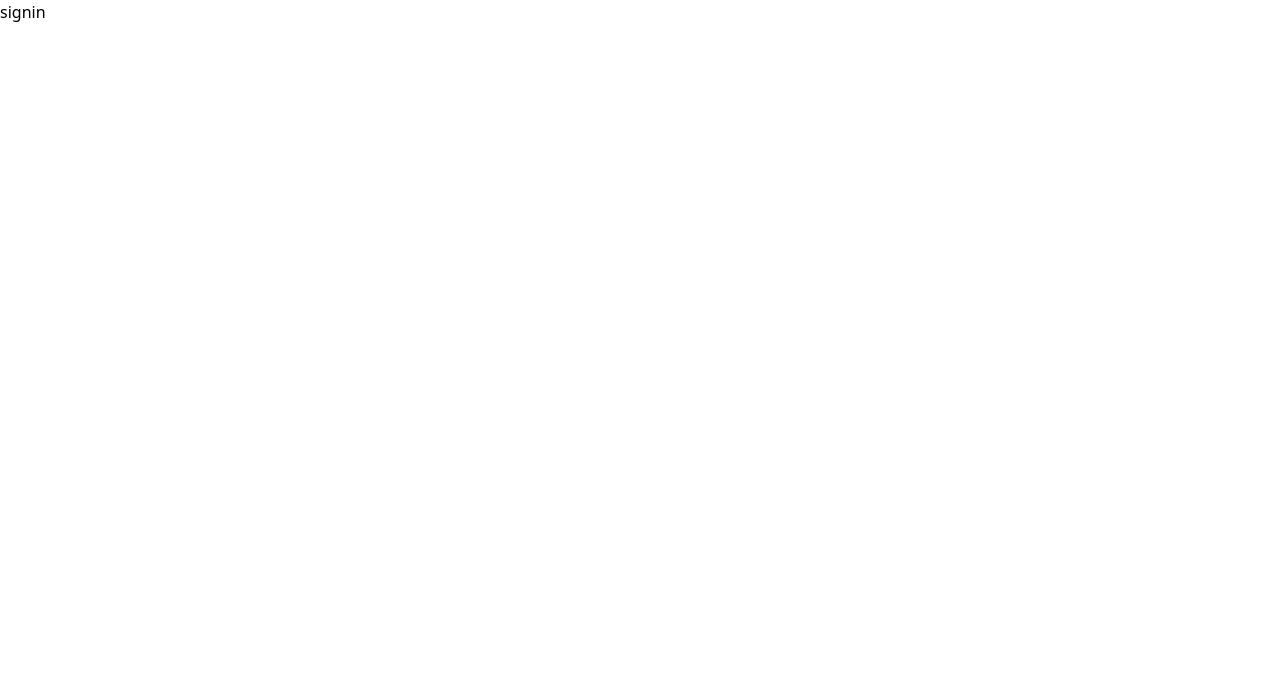
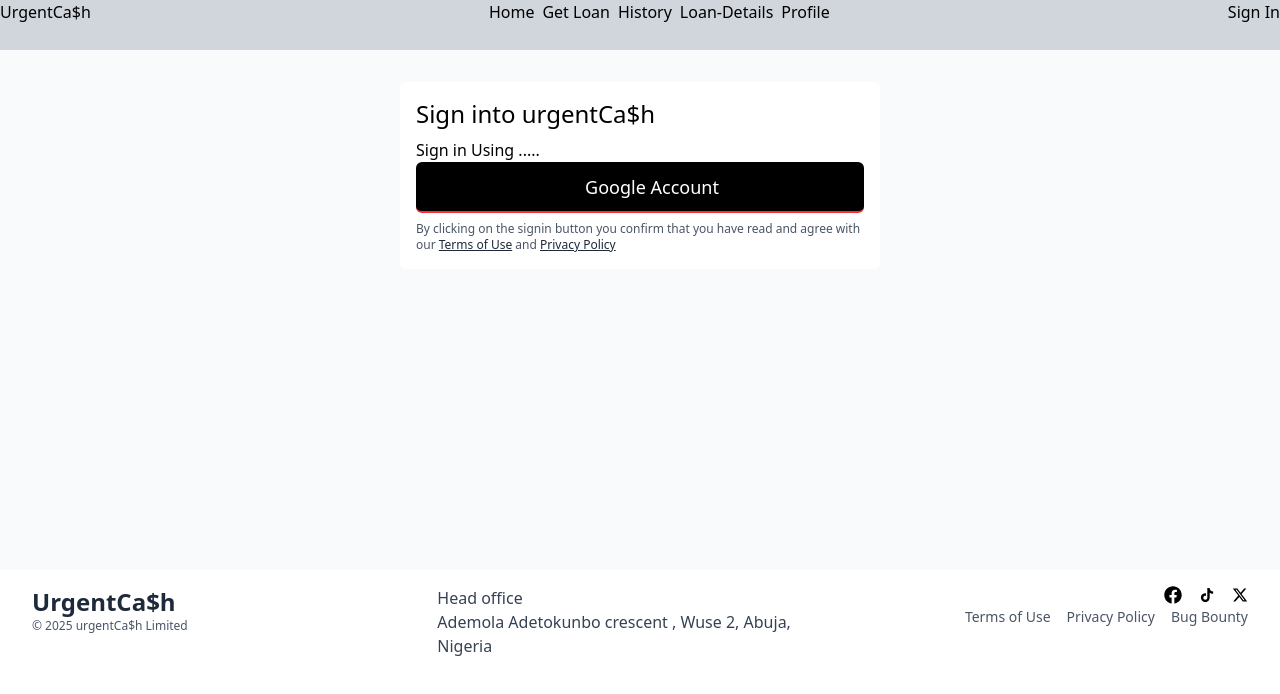
Before and after one commit to Emmy-delight/urgentcash, a Next.js app: page /auth/signin in a window 1280 px wide. Shown: the top 694 px of the page. Built offline with nearby package versions, Linux system fonts and the light colour scheme.

Commit message:
signin page/profile page

```diff
--- a/app/auth/signin/page.js
+++ b/app/auth/signin/page.js
@@ -1,8 +1,26 @@
+import Link from "next/link";
+import { FaGoogle } from "react-icons/fa";
 
 export default function Auth () {
     return (
-        <main>
-            signin
+        <main className="min-h-[520px] flex justify-center bg-gray-50 py-8 px-2" >
+            <article>
+                <div className="w-full md:w-[30em] rounded-md bg-white p-4">
+                   <h1 className="text-2xl mb-2">Sign into urgentCa$h</h1>
+                      <p>Sign in Using .....</p>
+                  <form className="mb-2">
+                    <button className="w-full h-[3.2em] flex justify-center items-center gap-2 border-b-2 border-red-500 bg-black rounded-md">
+                        <FaGoogle/>
+                       <span className="text-white text-lg">Google Account</span>
+                    </button>
+                 </form>
+                  <p className="text-gray-600 text-xs">
+                    By clicking on the signin button you confirm that you have read and agree with our {""}
+                    <Link href="#" className="text-gray-800 underline" >Terms of Use</Link> {" "} and {" "}
+                    <Link href="#" className="text-gray-800 underline">Privacy Policy</Link>
+                 </p>
+                </div>
+            </article>
         </main>
     )
 }
--- /dev/null
+++ b/app/dashboard/profile/page.js
@@ -0,0 +1,27 @@
+import Image from "next/image";
+import Link from "next/link";
+Link
+
+
+export default function Profile() {
+     return (
+          <main className="min-h-screen flex justify-center py-4 md:py-6 md:px-12 lg:py-8 lg:px-16 bg-gray-100">
+              <div className="w-full md:w-[380px] flex flex-col gap-4 border border-gray-200 rounded-md bg-gray-50 p-2 md:p-6">
+               <div className="flex justify-center">
+                 <Image
+                 src="/developer.jpg"
+                 height={80}
+                 width={80}
+                 alt="profile image"
+                 className="w-[80px] h-[80px] rounded-full "/>
+              </div>
+                <p className="text-center py-3 border-b border-gray-600">Augustine Emmanuel Chukwuemeka</p>
+                <p className="text-center py-3 border-b border-gray-600">augustinemekus2026@gmail.com</p>
+                <p className="text-center py-3 border-b border-gray-600">UC4217</p>
+
+                <Link href="#" className="bg-gray-300 rounded-md text-lg text-center p-2">Update Profile</Link>
+              </div>
+
+          </main>
+     )
+}
--- a/app/layout.js
+++ b/app/layout.js
@@ -1,5 +1,8 @@
 import { Geist, Geist_Mono } from "next/font/google";
 import "./globals.css";
+import  Footer from "@/components/Footer";
+import Navbar from "@/components/Navbar";
+
 
 const geistSans = Geist({
   variable: "--font-geist-sans",
@@ -22,7 +25,9 @@
       <body
         className={`${geistSans.variable} ${geistMono.variable} antialiased`}
       >
+        <Navbar/>
         {children}
+        <Footer/>
       </body>
     </html>
   );
--- a/app/page.js
+++ b/app/page.js
@@ -5,7 +5,7 @@
 export default function Home () {
           return (
              <main>
-
+            Landing page
              </main>
              )
 }
--- /dev/null
+++ b/components/Footer.js
@@ -0,0 +1,37 @@
+
+import Link from "next/link";
+import { FaFacebook } from "react-icons/fa";
+import { AiOutlineTikTok } from "react-icons/ai";
+import { FaXTwitter } from "react-icons/fa6";
+
+
+export default function Footer (){
+ const year = new Date().getFullYear()
+
+     return (
+         <footer className="grid grid-cols-1 gap-4 md:px-8 md:grid-cols-2 lg:grid-cols-3 py-4 px-2 lg:gap-0">
+            <div>
+                <p className="text-2xl text-gray-800 font-bold" >UrgentCa$h</p>
+                <p className="text-xs text-gray-600"> &copy; {year} urgentCa$h Limited</p>
+            </div>
+            <div>
+                <p className="text-md text-gray-700">Head office</p>
+                <p className="text-md text-gray-700">Ademola Adetokunbo crescent , Wuse 2, Abuja, Nigeria</p>
+            </div>
+            <div>
+                <ul className="flex lg:justify-end items-center gap-4">
+                   <li><Link href=""><FaFacebook className="text-lg"/></Link></li>
+                   <li><Link href=""><AiOutlineTikTok className="text-lg"/></Link></li>
+                   <li><Link href=""><FaXTwitter className="text-md" /></Link></li>
+                </ul>
+                <ul className="flex lg:justify-end items-center gap-4">
+                    <li><Link href="#" className="text-sm text-gray-600">Terms of Use</Link></li>
+                    <li><Link href="#"className="text-sm text-gray-600">Privacy Policy</Link></li>
+                    <li><Link href="#" className="text-sm text-gray-600" >Bug Bounty</Link></li>
+                </ul>
+            </div>
+
+
+         </footer>
+     )
+}
--- /dev/null
+++ b/components/Navbar.js
@@ -0,0 +1,17 @@
+export default function Navbar (){
+     return (
+         <main className="bg-gray-300 w-[100%] h-[50px]">
+            <div className=" flex justify-between">
+                <p>UrgentCa$h</p>
+                <ul className=" flex gap-2">
+                    <li>Home</li>
+                    <li>Get Loan</li>
+                    <li>History</li>
+                    <li>Loan-Details</li>
+                    <li>Profile</li>
+                </ul>
+                <p>Sign In</p>
+            </div>
+         </main>
+     )
+}
```
Also changed, not shown: app/dashboard/get-loan/page.js (added), app/dashboard/loan-details/page.js (added), app/dashboard/loan-history/page.js (added), 1 other file (tests, documents, lock files or other folders).
